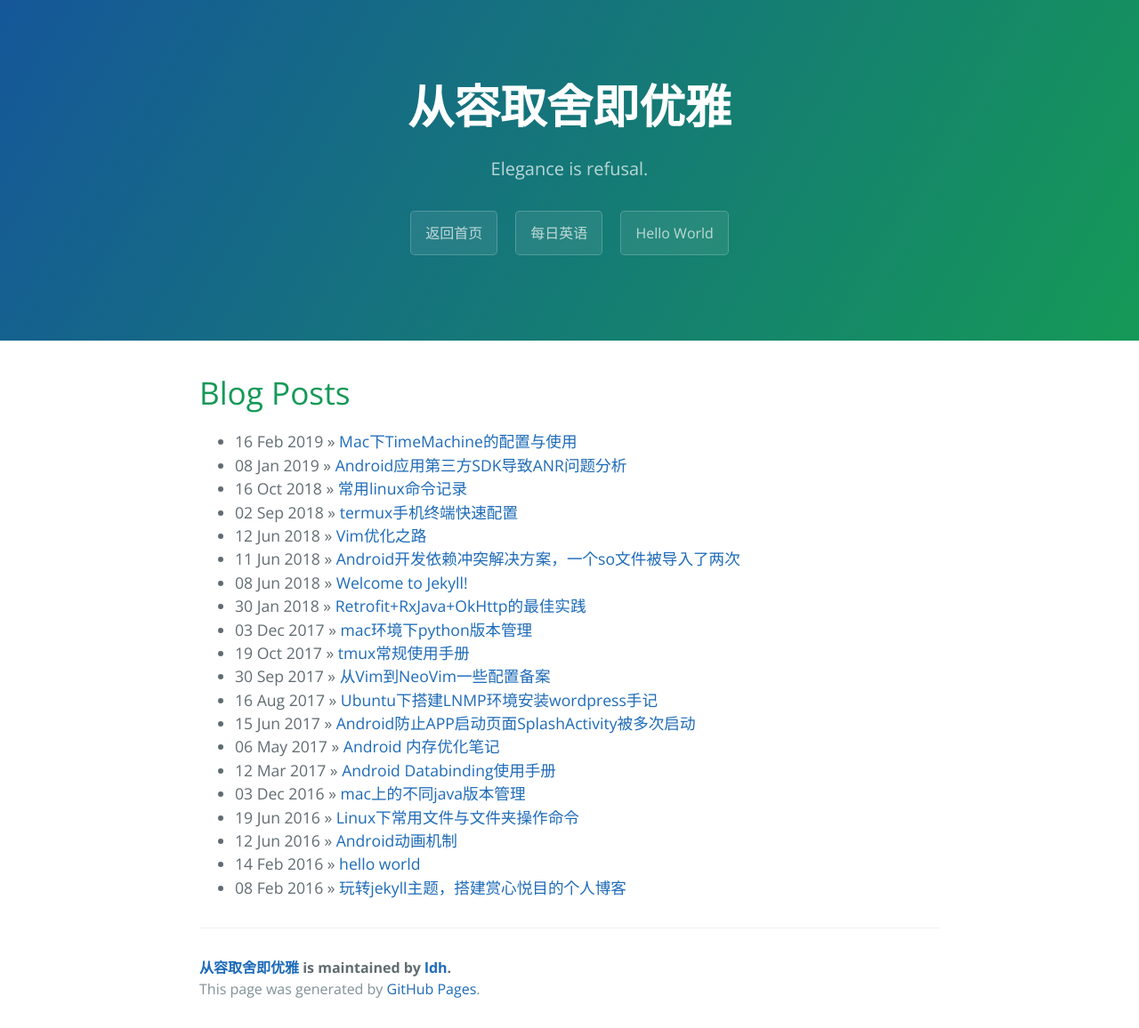
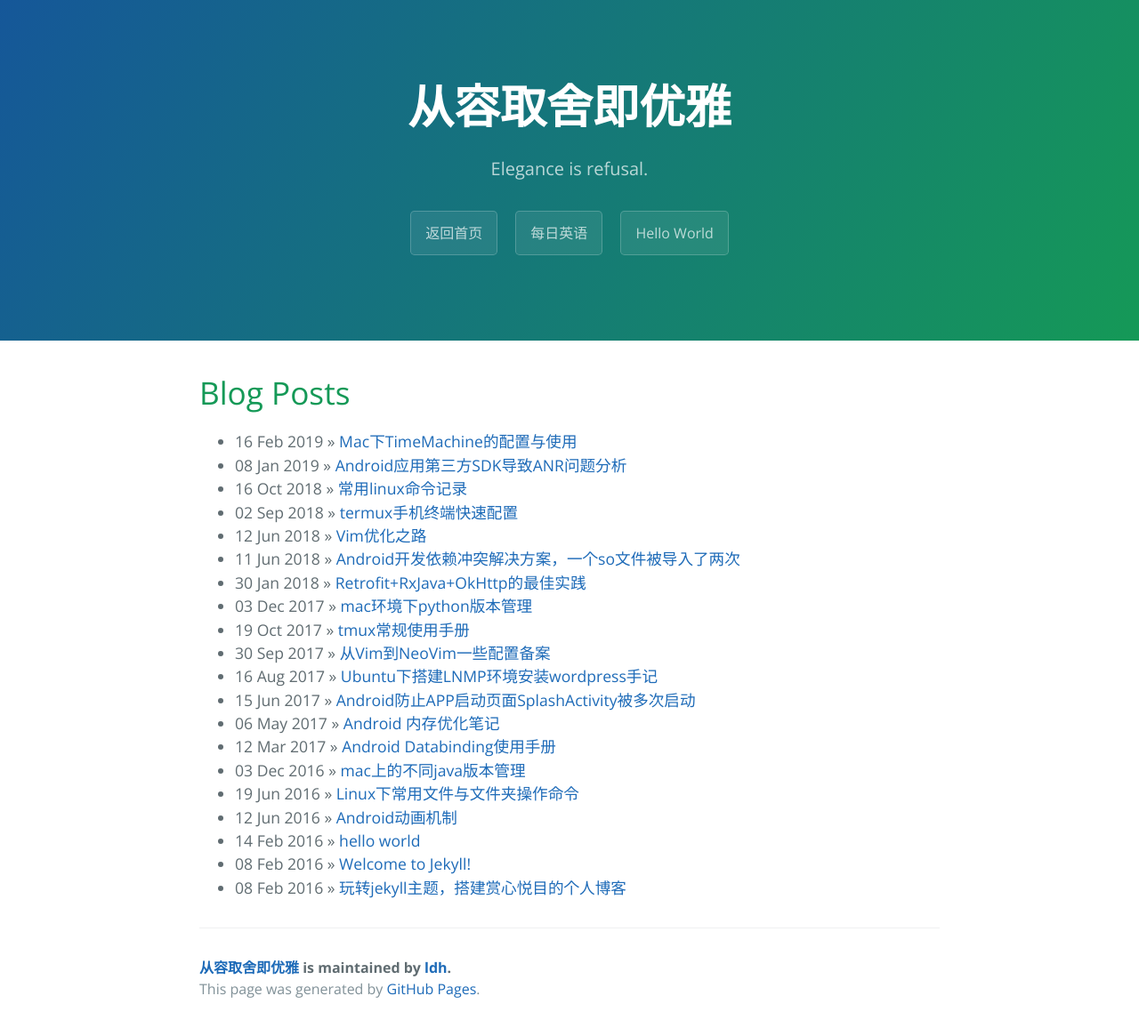
Before and after one commit to holiday-toby/holiday-toby.github.io, a Jekyll site: the page built from index.html, in a window 1280 px wide. Shown: the whole page at 89% size. Built offline with Jekyll 4.4.1, drawn with Linux system fonts in a browser that asks for light colours; the list of posts is cut into pages by our own code.

Commit message:
格式调整

```diff
--- a/_posts/2016-02-07-welcome-to-jekyll.md
+++ b/_posts/2016-02-07-welcome-to-jekyll.md
@@ -1,7 +1,7 @@
 ---
 layout: default
 title:  "Welcome to Jekyll!"
-date:   2018-06-08 17:50:00
+date:   2016-02-08 17:50:00
 categories: main
 ---
 
```
